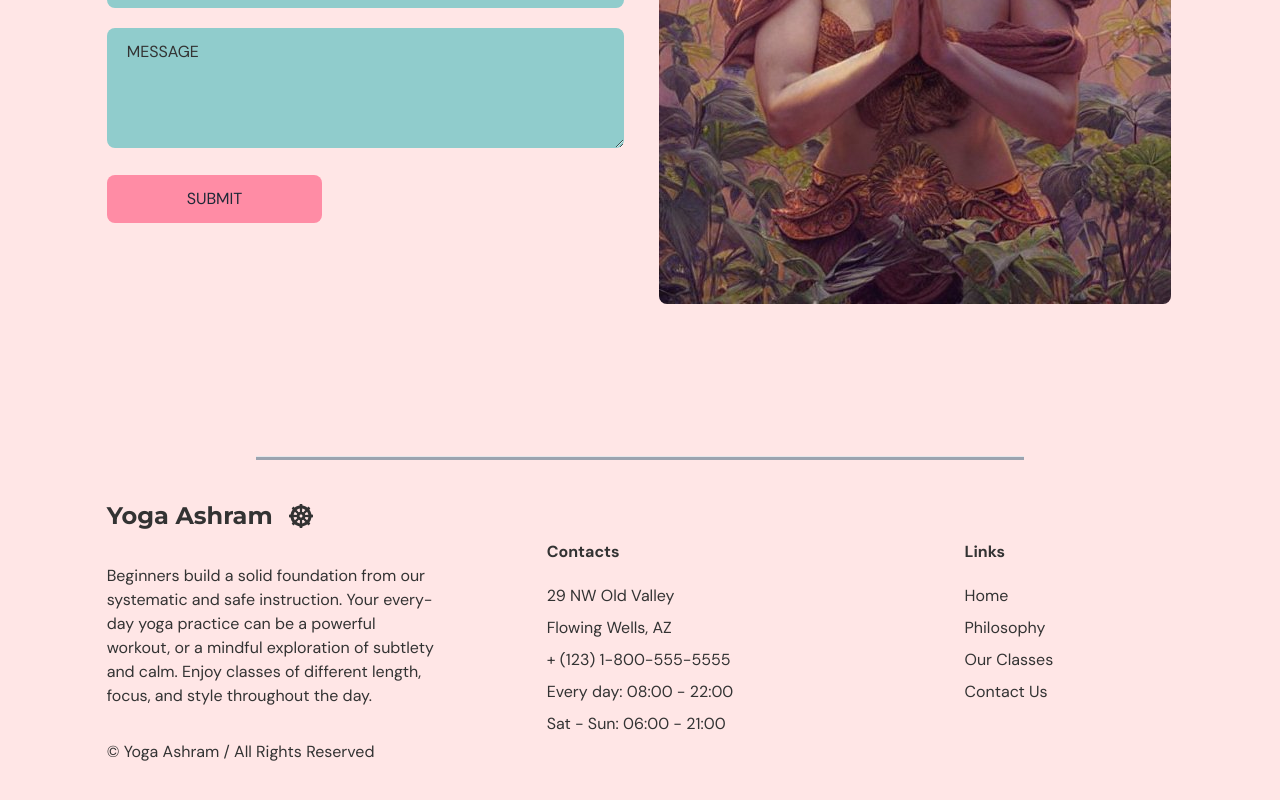
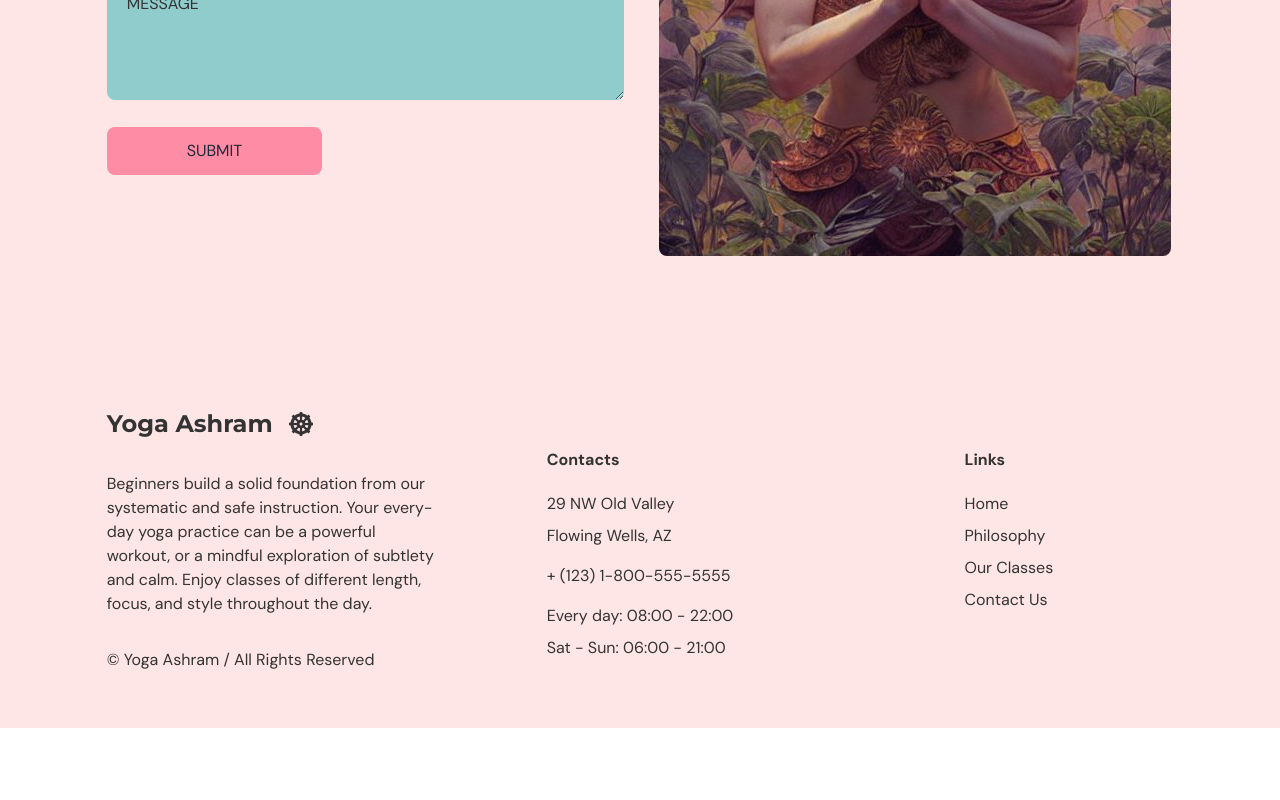
Before and after one commit to Athma-Vasi/Yoga-Fitness-Club-Page, a React (Vite) app: page / in a window 1280 px wide. Shown: the part 4046-4846 px from the top of the page. After the commit the page ends 4774 px from the top, so only its background shows below. Built offline with nearby package versions, Linux system fonts and the light colour scheme.

Commit message:
fix bug where link did not scroll to corresponding page

```diff
--- a/src/scenes/footer/index.tsx
+++ b/src/scenes/footer/index.tsx
@@ -7,13 +7,11 @@ type FooterProps = { setSelectedPage: (page: SelectedPages) => void };
 function Footer({ setSelectedPage }: FooterProps) {
   return (
     <footer className="w-full bg-tertiary-25 py-14 text-gray-100">
-      <hr className="mx-auto mb-10 h-1 w-3/5 bg-gray-400" />
-
       {/* grid cols div */}
       <div className="mx-auto my-auto w-5/6 gap-10 xs:flex xs:flex-col sm:grid sm:grid-cols-2 md:grid md:grid-cols-3">
         <div className="mx-auto sm:col-span-2 md:col-span-1">
-          <div className="mx-auto flex items-center justify-start ">
-            <h1 className="mr-5 font-montserrat text-2xl text-gray-100">
+          <div className="mx-auto flex items-center justify-start">
+            <h1 className="mr-5 font-montserrat text-2xl text-gray-100 ">
               Yoga Ashram
             </h1>
             <FaDharmachakra className="scale-150 transform text-gray-100" />
@@ -31,8 +29,8 @@ function Footer({ setSelectedPage }: FooterProps) {
         <div className="mx-auto flex-col items-center justify-center xs:ml-0 sm:col-span-1 sm:mx-auto md:col-span-1">
           <h5 className="mt-10 font-bold">Contacts</h5>
           <p className="mt-5">29 NW Old Valley</p>
-          <p className="my-2">Flowing Wells, AZ</p>
-          <p className="my-2">+ (123) 1-800-555-5555</p>
+          <p className="my-2 mb-4">Flowing Wells, AZ</p>
+          <p className="my-2 mb-4">+ (123) 1-800-555-5555</p>
           <p className="my-2">Every day: 08:00 - 22:00</p>
           <p className="my-2">Sat - Sun: 06:00 - 21:00</p>
         </div>
--- a/src/scenes/ourClasses/index.tsx
+++ b/src/scenes/ourClasses/index.tsx
@@ -59,7 +59,7 @@ type OurClassesProps = { setSelectedPage: (page: SelectedPages) => void };
 
 function OurClasses({ setSelectedPage }: OurClassesProps) {
   return (
-    <section className="w-full bg-tertiary-25 py-10" id="ourClasses">
+    <section className="w-full bg-tertiary-25 py-10" id="ourclasses">
       <motion.div onViewportEnter={() => setSelectedPage("ourclasses")}>
         <motion.div
           className="mx-auto w-5/6 "
@@ -72,9 +72,9 @@ function OurClasses({ setSelectedPage }: OurClassesProps) {
             visible: { opacity: 1, x: 0 },
           }}
         >
-          <div className="md:w-3/5">
+          <div className=" w-full">
             <BannerText>Private Classes</BannerText>
-            <p className="py-5">
+            <p className="py-5 ">
               With a particular focus on private and semi-private classes and
               holistic health coaching, our clients can be sure they are
               investing in a high-quality, transformative mindbody experience
--- a/src/scenes/philosophy/index.tsx
+++ b/src/scenes/philosophy/index.tsx
@@ -72,7 +72,7 @@ type PhilosophyProps = {
 function Philosophy({ setSelectedPage }: PhilosophyProps) {
   return (
     <section
-      id="Philosophy"
+      id="philosophy"
       className="mx-auto min-h-full w-full bg-tertiary-25 py-20"
     >
       <motion.div
```
